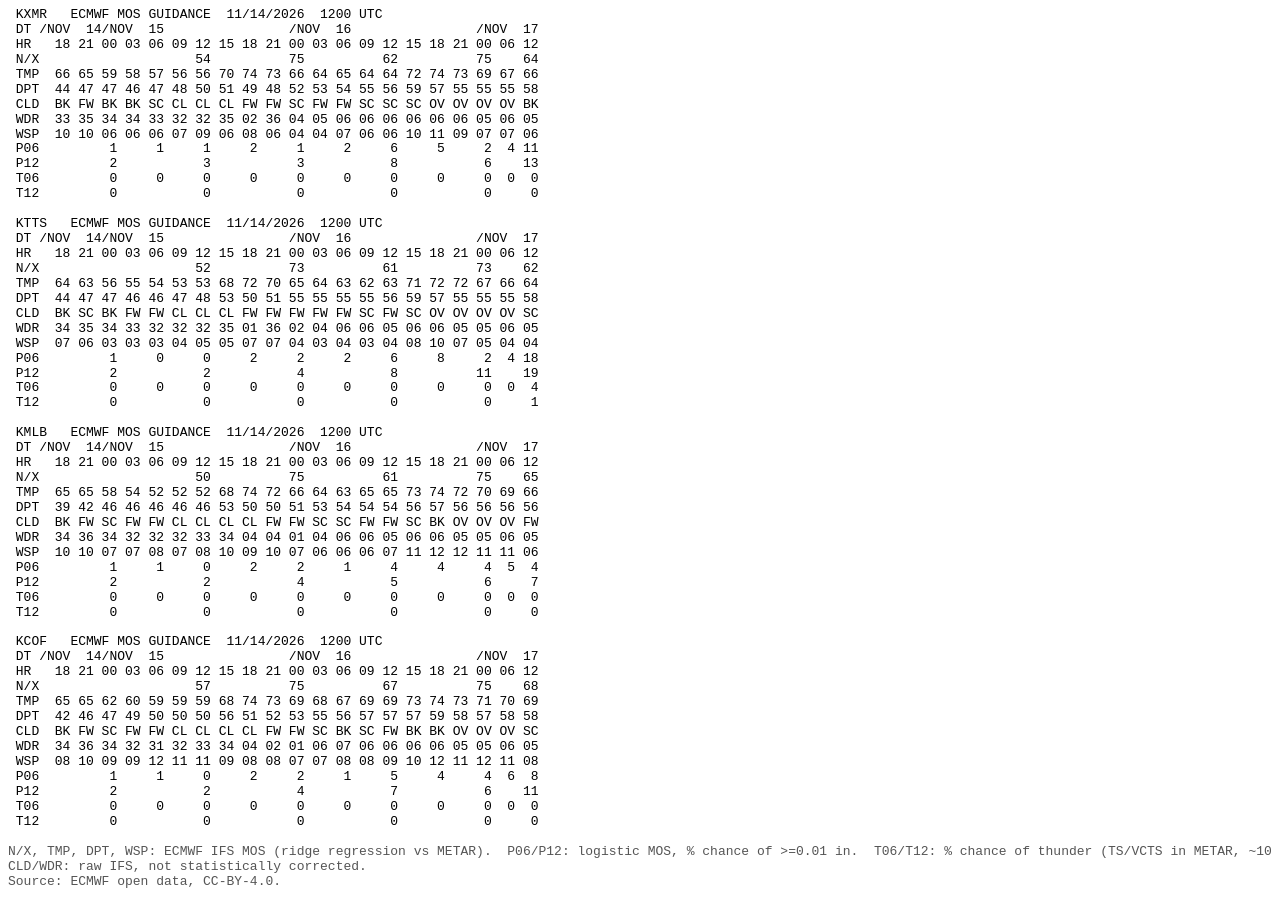
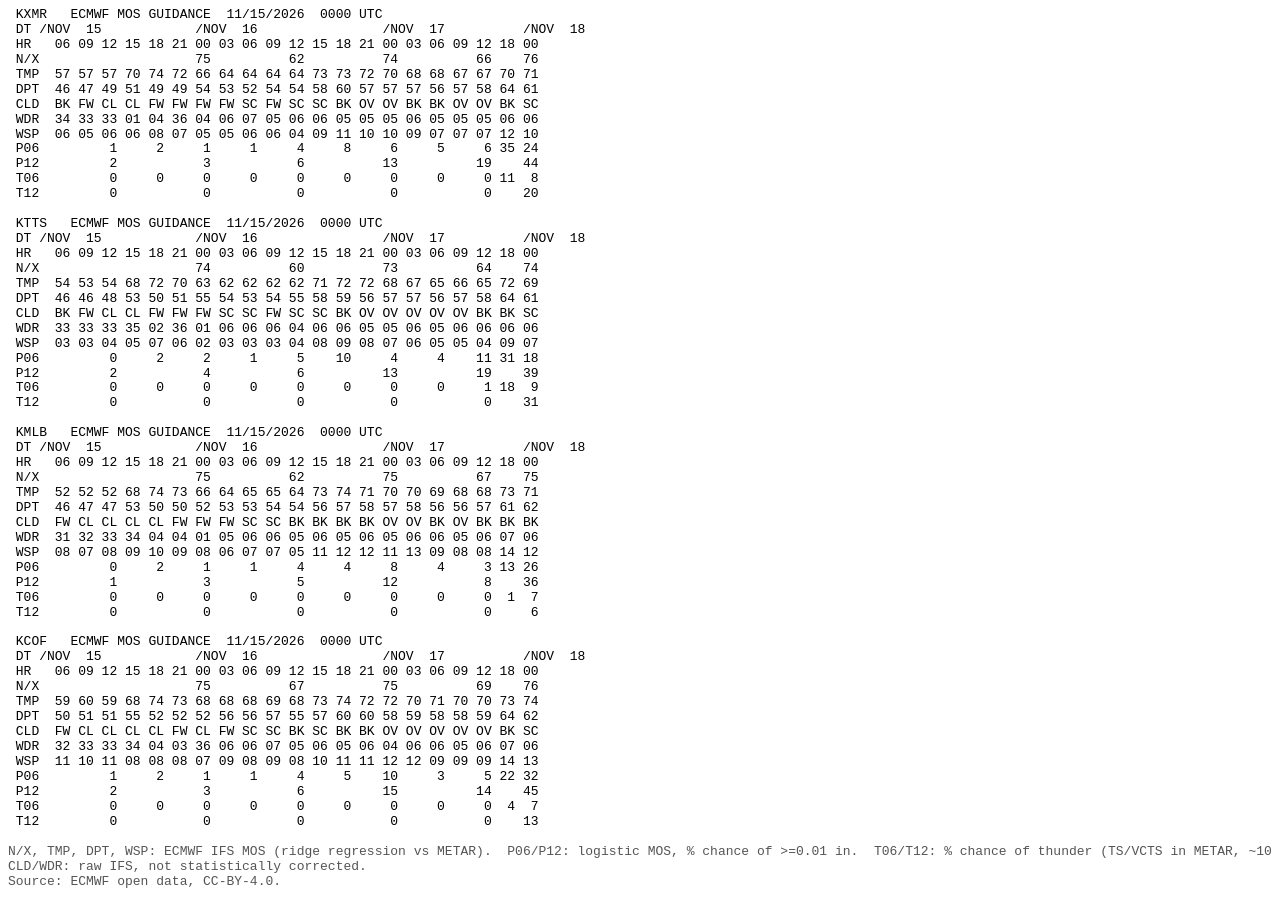
Before and after one commit to nluchetti1/ecmwf-mos, a plain HTML site: page docs/index.html in a window 1280 px wide. Drawn offline with Linux system fonts and the light colour scheme.

Commit message:
ECMWF MOS 2026111500

```diff
--- a/docs/index.html
+++ b/docs/index.html
@@ -1,68 +1,68 @@
 <!DOCTYPE html>
 <html lang="en"><head><meta charset="utf-8">
 <meta name="viewport" content="width=device-width, initial-scale=1">
-<title>ECMWF MOS 20261114 12Z</title>
+<title>ECMWF MOS 20261115 00Z</title>
 <style>
   body { background:#fff; color:#000; margin:8px; }
   pre  { font-family:"Courier New",Courier,monospace; font-size:13px;
           line-height:1.15; margin:0; overflow-x:auto; }
   .note { color:#555; margin-top:1.2em; }
 </style></head>
-<body><pre> KXMR   ECMWF MOS GUIDANCE  11/14/2026  1200 UTC
- DT /NOV  14/NOV  15                /NOV  16                /NOV  17
- HR   18 21 00 03 06 09 12 15 18 21 00 03 06 09 12 15 18 21 00 06 12
- N/X                    54          75          62          75    64
- TMP  66 65 59 58 57 56 56 70 74 73 66 64 65 64 64 72 74 73 69 67 66
- DPT  44 47 47 46 47 48 50 51 49 48 52 53 54 55 56 59 57 55 55 55 58
- CLD  BK FW BK BK SC CL CL CL FW FW SC FW FW SC SC SC OV OV OV OV BK
- WDR  33 35 34 34 33 32 32 35 02 36 04 05 06 06 06 06 06 06 05 06 05
- WSP  10 10 06 06 06 07 09 06 08 06 04 04 07 06 06 10 11 09 07 07 06
- P06         1     1     1     2     1     2     6     5     2  4 11
- P12         2           3           3           8           6    13
- T06         0     0     0     0     0     0     0     0     0  0  0
- T12         0           0           0           0           0     0
+<body><pre> KXMR   ECMWF MOS GUIDANCE  11/15/2026  0000 UTC
+ DT /NOV  15            /NOV  16                /NOV  17          /NOV  18
+ HR   06 09 12 15 18 21 00 03 06 09 12 15 18 21 00 03 06 09 12 18 00
+ N/X                    75          62          74          66    76
+ TMP  57 57 57 70 74 72 66 64 64 64 64 73 73 72 70 68 68 67 67 70 71
+ DPT  46 47 49 51 49 49 54 53 52 54 54 58 60 57 57 57 56 57 58 64 61
+ CLD  BK FW CL CL FW FW FW FW SC FW SC SC BK OV OV BK BK OV OV BK SC
+ WDR  34 33 33 01 04 36 04 06 07 05 06 06 05 05 05 06 05 05 05 06 06
+ WSP  06 05 06 06 08 07 05 05 06 06 04 09 11 10 10 09 07 07 07 12 10
+ P06         1     2     1     1     4     8     6     5     6 35 24
+ P12         2           3           6          13          19    44
+ T06         0     0     0     0     0     0     0     0     0 11  8
+ T12         0           0           0           0           0    20
 
- KTTS   ECMWF MOS GUIDANCE  11/14/2026  1200 UTC
- DT /NOV  14/NOV  15                /NOV  16                /NOV  17
- HR   18 21 00 03 06 09 12 15 18 21 00 03 06 09 12 15 18 21 00 06 12
- N/X                    52          73          61          73    62
- TMP  64 63 56 55 54 53 53 68 72 70 65 64 63 62 63 71 72 72 67 66 64
- DPT  44 47 47 46 46 47 48 53 50 51 55 55 55 55 56 59 57 55 55 55 58
- CLD  BK SC BK FW FW CL CL CL FW FW FW FW FW SC FW SC OV OV OV OV SC
- WDR  34 35 34 33 32 32 32 35 01 36 02 04 06 06 05 06 06 05 05 06 05
- WSP  07 06 03 03 03 04 05 05 07 07 04 03 04 03 04 08 10 07 05 04 04
- P06         1     0     0     2     2     2     6     8     2  4 18
- P12         2           2           4           8          11    19
- T06         0     0     0     0     0     0     0     0     0  0  4
- T12         0           0           0           0           0     1
+ KTTS   ECMWF MOS GUIDANCE  11/15/2026  0000 UTC
+ DT /NOV  15            /NOV  16                /NOV  17          /NOV  18
+ HR   06 09 12 15 18 21 00 03 06 09 12 15 18 21 00 03 06 09 12 18 00
+ N/X                    74          60          73          64    74
+ TMP  54 53 54 68 72 70 63 62 62 62 62 71 72 72 68 67 65 66 65 72 69
+ DPT  46 46 48 53 50 51 55 54 53 54 55 58 59 56 57 57 56 57 58 64 61
+ CLD  BK FW CL CL FW FW FW SC SC FW SC SC BK OV OV OV OV OV BK BK SC
+ WDR  33 33 33 35 02 36 01 06 06 06 04 06 06 05 05 06 05 06 06 06 06
+ WSP  03 03 04 05 07 06 02 03 03 03 04 08 09 08 07 06 05 05 04 09 07
+ P06         0     2     2     1     5    10     4     4    11 31 18
+ P12         2           4           6          13          19    39
+ T06         0     0     0     0     0     0     0     0     1 18  9
+ T12         0           0           0           0           0    31
 
- KMLB   ECMWF MOS GUIDANCE  11/14/2026  1200 UTC
- DT /NOV  14/NOV  15                /NOV  16                /NOV  17
- HR   18 21 00 03 06 09 12 15 18 21 00 03 06 09 12 15 18 21 00 06 12
- N/X                    50          75          61          75    65
- TMP  65 65 58 54 52 52 52 68 74 72 66 64 63 65 65 73 74 72 70 69 66
- DPT  39 42 46 46 46 46 46 53 50 50 51 53 54 54 54 56 57 56 56 56 56
- CLD  BK FW SC FW FW CL CL CL CL FW FW SC SC FW FW SC BK OV OV OV FW
- WDR  34 36 34 32 32 32 33 34 04 04 01 04 06 06 05 06 06 05 05 06 05
- WSP  10 10 07 07 08 07 08 10 09 10 07 06 06 06 07 11 12 12 11 11 06
- P06         1     1     0     2     2     1     4     4     4  5  4
- P12         2           2           4           5           6     7
- T06         0     0     0     0     0     0     0     0     0  0  0
- T12         0           0           0           0           0     0
+ KMLB   ECMWF MOS GUIDANCE  11/15/2026  0000 UTC
+ DT /NOV  15            /NOV  16                /NOV  17          /NOV  18
+ HR   06 09 12 15 18 21 00 03 06 09 12 15 18 21 00 03 06 09 12 18 00
+ N/X                    75          62          75          67    75
+ TMP  52 52 52 68 74 73 66 64 65 65 64 73 74 71 70 70 69 68 68 73 71
+ DPT  46 47 47 53 50 50 52 53 53 54 54 56 57 58 57 58 56 56 57 61 62
+ CLD  FW CL CL CL CL FW FW FW SC SC BK BK BK BK OV OV BK OV BK BK BK
+ WDR  31 32 33 34 04 04 01 05 06 06 05 06 05 06 05 06 06 05 06 07 06
+ WSP  08 07 08 09 10 09 08 06 07 07 05 11 12 12 11 13 09 08 08 14 12
+ P06         0     2     1     1     4     4     8     4     3 13 26
+ P12         1           3           5          12           8    36
+ T06         0     0     0     0     0     0     0     0     0  1  7
+ T12         0           0           0           0           0     6
 
- KCOF   ECMWF MOS GUIDANCE  11/14/2026  1200 UTC
- DT /NOV  14/NOV  15                /NOV  16                /NOV  17
- HR   18 21 00 03 06 09 12 15 18 21 00 03 06 09 12 15 18 21 00 06 12
- N/X                    57          75          67          75    68
- TMP  65 65 62 60 59 59 59 68 74 73 69 68 67 69 69 73 74 73 71 70 69
- DPT  42 46 47 49 50 50 50 56 51 52 53 55 56 57 57 57 59 58 57 58 58
- CLD  BK FW SC FW FW CL CL CL CL FW FW SC BK SC FW BK BK OV OV OV SC
- WDR  34 36 34 32 31 32 33 34 04 02 01 06 07 06 06 06 06 05 05 06 05
- WSP  08 10 09 09 12 11 11 09 08 08 07 07 08 08 09 10 12 11 12 11 08
- P06         1     1     0     2     2     1     5     4     4  6  8
- P12         2           2           4           7           6    11
- T06         0     0     0     0     0     0     0     0     0  0  0
- T12         0           0           0           0           0     0</pre>
+ KCOF   ECMWF MOS GUIDANCE  11/15/2026  0000 UTC
+ DT /NOV  15            /NOV  16                /NOV  17          /NOV  18
+ HR   06 09 12 15 18 21 00 03 06 09 12 15 18 21 00 03 06 09 12 18 00
+ N/X                    75          67          75          69    76
+ TMP  59 60 59 68 74 73 68 68 68 69 68 73 74 72 72 70 71 70 70 73 74
+ DPT  50 51 51 55 52 52 52 56 56 57 55 57 60 60 58 59 58 58 59 64 62
+ CLD  FW CL CL CL CL FW CL FW SC SC BK SC BK BK OV OV OV OV OV BK SC
+ WDR  32 33 33 34 04 03 36 06 06 07 05 06 05 06 04 06 06 05 06 07 06
+ WSP  11 10 11 08 08 08 07 09 08 09 08 10 11 11 12 12 09 09 09 14 13
+ P06         1     2     1     1     4     5    10     3     5 22 32
+ P12         2           3           6          15          14    45
+ T06         0     0     0     0     0     0     0     0     0  4  7
+ T12         0           0           0           0           0    13</pre>
 <pre class="note">N/X, TMP, DPT, WSP: ECMWF IFS MOS (ridge regression vs METAR).  P06/P12: logistic MOS, % chance of &gt;=0.01 in.  T06/T12: % chance of thunder (TS/VCTS in METAR, ~10 NM).
 CLD/WDR: raw IFS, not statistically corrected.
 Source: ECMWF open data, CC-BY-4.0.</pre></body></html>
```
Also changed, not shown: docs/mos_latest.csv (+84 -84 lines), docs/run.txt.
